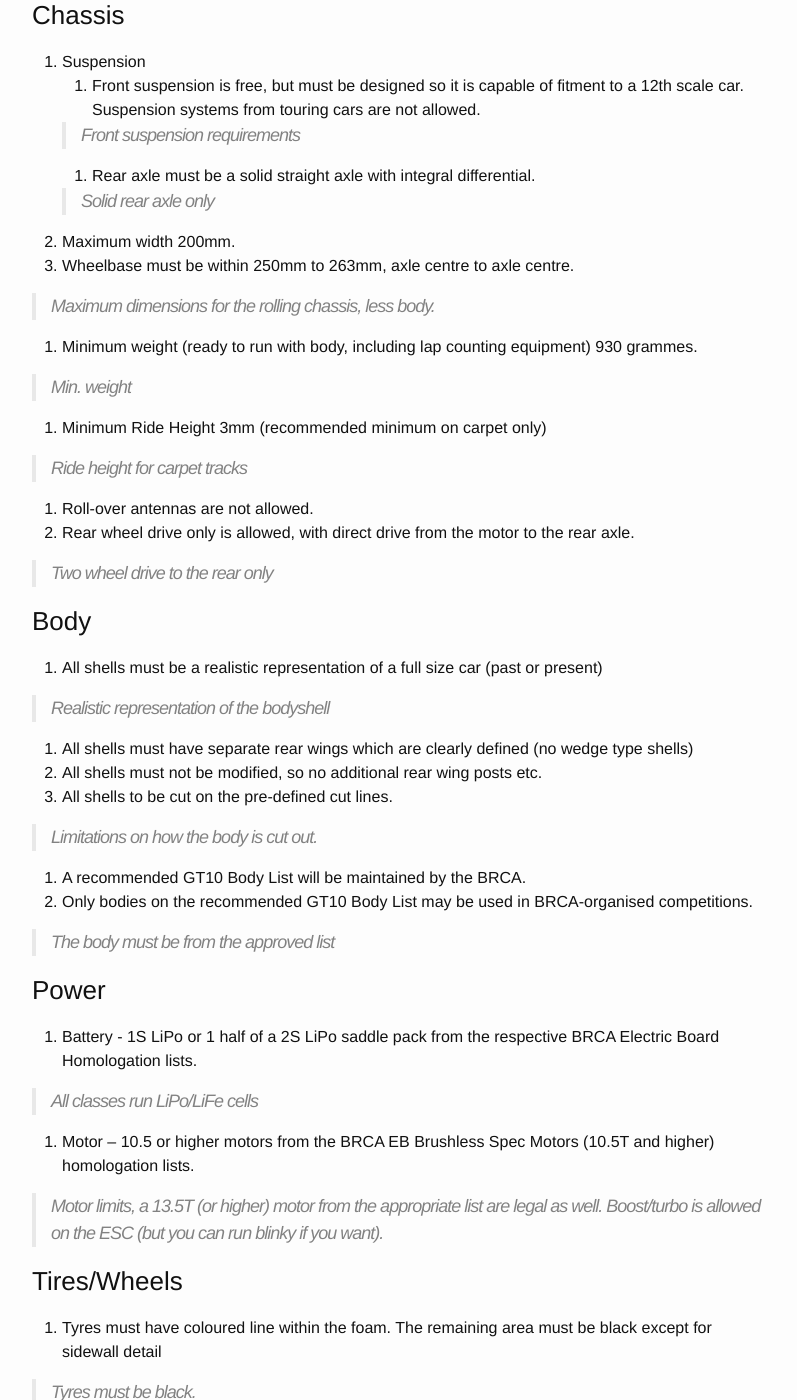
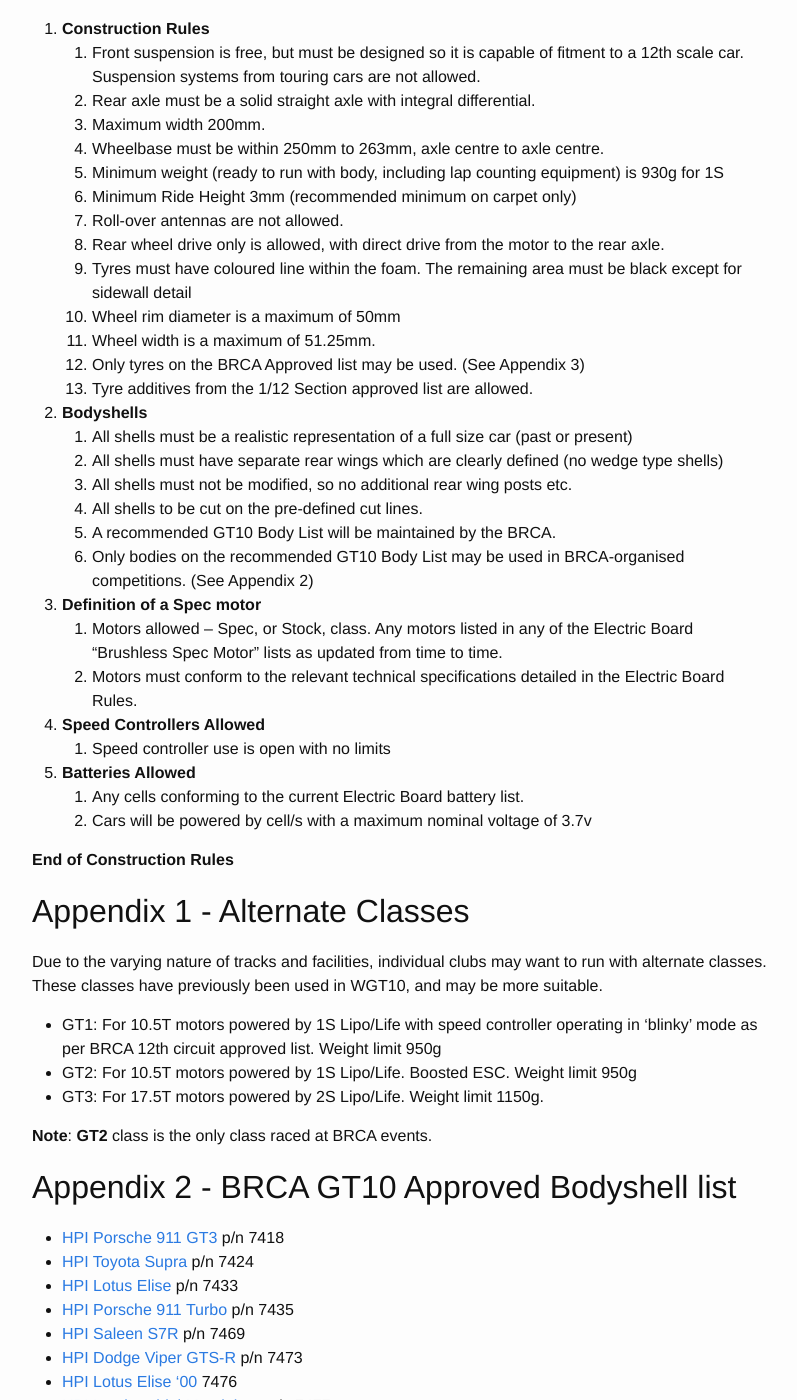
Before and after one commit to peppekerstens/rccars, a Jekyll site: the page built from _articles/brca-gt10-rules.md, in a window 1280 px wide and 1400 px high, scrolled down 318 px. Shown: the whole window, without its empty margins (238-1035 px from the left). Built offline with Jekyll 4.4.1, drawn with Linux system fonts in a browser that asks for light colours; some of the changed text lies outside the part shown.

Commit message:
Update the GT10 rules to the new released ones.

```diff
--- a/_articles/brca-gt10-rules.md
+++ b/_articles/brca-gt10-rules.md
@@ -4,92 +4,63 @@
 summary: Unofficial copy with better links (and linkability).
 ---
 
-Note: this is an **UNOFFICIAL** copy of the [official rules](http://www.brca.org/sites/www.brca.org/files/library_files/con_manager/GT10%20Rules%20and%20shell-tyre%20list%20v4-6.pdf) (downloaded on 2015-09-05), with some reformatting and links. I also integrated rule changes from the June 2015 EGM (making GT2 the only class), and corrected a mistake (the missing Protoform Gianna shell).
+Note: this is an **UNOFFICIAL** copy of the [official
+rules](http://www.britishradiocarassociation.co.uk/18-brca-gt10-constructionrules-v5-1-2015-16) (downloaded on 2015-10-05), with some reformatting
+and links.
 
-# V4.6 of the BRCA rules for the GT10 class.
+### v5.1 - 30/09/2015
 
-## Chassis
+# Rules
 
-1. Suspension
-    1. Front suspension is free, but must be designed so it is capable of fitment to a 12th scale car. Suspension systems from touring cars are not allowed.
+1. <strong id="1">Construction Rules</strong>
+    1. <span id="1.1">Front suspension is free, but must be designed so it is capable of fitment to a 12th scale car. Suspension systems from touring cars are not allowed.
+    1. <span id="1.2">Rear axle must be a solid straight axle with integral differential.
+    1. <span id="1.3">Maximum width 200mm.
+    1. <span id="1.4">Wheelbase must be within 250mm to 263mm, axle centre to axle centre.
+    1. <span id="1.5">Minimum weight (ready to run with body, including lap counting equipment) is 930g for 1S
+    1. <span id="1.6">Minimum Ride Height 3mm (recommended minimum on carpet only)
+    1. <span id="1.7">Roll-over antennas are not allowed.
+    1. <span id="1.8">Rear wheel drive only is allowed, with direct drive from the motor to the rear axle.
+    1. <span id="1.9">Tyres must have coloured line within the foam. The remaining area must be black except for sidewall detail
+    1. <span id="1.10">Wheel rim diameter is a maximum of 50mm
+    1. <span id="1.11">Wheel width is a maximum of 51.25mm.
+    1. <span id="1.12">Only tyres on the BRCA Approved list may be used. (See Appendix 3)
+    1. <span id="1.13">Tyre additives from the 1/12 Section approved list are allowed.
 
-    > Front suspension requirements
+1. <strong id="2">Bodyshells</strong>
+    1. <span id="2.1">All shells must be a realistic representation of a full size car (past or present)
+    1. <span id="2.2">All shells must have separate rear wings which are clearly defined (no wedge type shells)
+    1. <span id="2.3">All shells must not be modified, so no additional rear wing posts etc.
+    1. <span id="2.4">All shells to be cut on the pre-defined cut lines.
+    1. <span id="2.5">A recommended GT10 Body List will be maintained by the BRCA.
+    1. <span id="2.6">Only bodies on the recommended GT10 Body List may be used in BRCA-organised competitions. (See Appendix 2)
 
-    1. Rear axle must be a solid straight axle with integral differential.
+1. <strong id="3">Definition of a Spec motor</strong>
+    1. <span id="3.1">Motors allowed – Spec, or Stock, class. Any motors listed in any of the Electric Board "Brushless Spec Motor" lists as updated from time to time.
+    1. <span id="3.2">Motors must conform to the relevant technical specifications detailed in the Electric Board Rules.
 
-    > Solid rear axle only
+1. <strong id="4">Speed Controllers Allowed</strong>
+    1. <span id="4.1">Speed controller use is open with no limits
 
-1. Maximum width 200mm.
-1. Wheelbase must be within 250mm to 263mm, axle centre to axle centre.
+1. <strong id="5">Batteries Allowed</strong>
+    1. <span id="5.1">Any cells conforming to the current Electric Board battery list.
+    1. <span id="5.2">Cars will be powered by cell/s with a maximum nominal voltage of 3.7v
 
-> Maximum dimensions for the rolling chassis, less body.
+**End of Construction Rules**
 
-1. Minimum weight (ready to run with body, including lap counting equipment) 930 grammes.
+# Appendix 1 - Alternate Classes
 
-> Min. weight
+Due to the varying nature of tracks and facilities, individual clubs may want
+to run with alternate classes. These classes have previously been used in
+WGT10, and may be more suitable.
 
-1. Minimum Ride Height 3mm (recommended minimum on carpet only)
+- GT1: For 10.5T motors powered by 1S Lipo/Life with speed controller operating in 'blinky' mode as per BRCA 12th circuit approved list. Weight limit 950g
+- GT2: For 10.5T motors powered by 1S Lipo/Life. Boosted ESC. Weight limit 950g
+- GT3: For 17.5T motors powered by 2S Lipo/Life. Weight limit 1150g.
 
-> Ride height for carpet tracks
+**Note**: **GT2** class is the only class raced at BRCA events.
 
-1. Roll-over antennas are not allowed.
-1. Rear wheel drive only is allowed, with direct drive from the motor to the rear axle.
-
-> Two wheel drive to the rear only
-
-## Body
-
-1. All shells must be a realistic representation of a full size car (past or present)
-
-> Realistic representation of the bodyshell
-
-1. All shells must have separate rear wings which are clearly defined (no wedge type shells)
-1. All shells must not be modified, so no additional rear wing posts etc.
-1. All shells to be cut on the pre-defined cut lines.
-
-> Limitations on how the body is cut out.
-
-1. A recommended GT10 Body List will be maintained by the BRCA.
-1. Only bodies on the recommended GT10 Body List may be used in BRCA-organised competitions.
-
-> The body must be from the approved list
-
-## Power
-
-1. Battery - 1S LiPo or 1 half of a 2S LiPo saddle pack from the respective BRCA Electric Board Homologation lists.
-
-> All classes run LiPo/LiFe cells
-
-1. Motor – 10.5 or higher motors from the BRCA EB Brushless Spec Motors (10.5T and higher) homologation lists.
-
-> Motor limits, a 13.5T (or higher) motor from the appropriate list are legal as well. Boost/turbo is allowed on the ESC (but you can run blinky if you want).
-
-## Tires/Wheels
-
-1. Tyres must have coloured line within the foam. The remaining area must be black except for sidewall detail
-
-> Tyres must be black.
-
-1. Wheel rim diameter is a maximum of 50mm
-1. Wheel width is a maximum of 51mm, +0.25mm (due to manufacturing tolerances)
-
-> Dimensions for wheels.
-
-1. Only tyres on the BRCA Approved list may be used.
-
-> Control tyre usage (carpet tracks only).
-
-1. Tyre additives from the 12th Section approved list are allowed.
-
-> Tyre additives allowed.
-
-## Race Duration
-
-1. GT10 races will be 6 minutes in length, plus time to complete the last lap. Race and meeting formats will be as per existing BRCA 12th Section Track Rules.
-
-> Races for all classes are six minutes
-
-# BRCA Recommended Bodyshell list - GT10 Class
+# Appendix 2 - BRCA GT10 Approved Bodyshell list
 
 - [HPI Porsche 911 GT3](http://www.hpiracing.co.uk/piw.php?partNo=7418) p/n 7418
 - [HPI Toyota Supra](http://www.hpiracing.co.uk/piw.php?partNo=7424) p/n 7424
@@ -127,12 +98,20 @@
 - [Team Muso LM-P Type1](http://www.team-muso.com/lp.html)
 - [Rivall](http://www.rivall.nl/) LMP1 Le Mans Prototype version 2014
 
-# BRCA Control tyre list
+- [Corally MIX Porsche 962CK6](http://www.mix-rc.de/default.asp?ex=shop:produktedetail.asp&Artikel_id=223282) p/n MX78224
+- [Colt](http://www.colt.com.tw/200mm%20bodies.html) Porsche 911 GT1 p/n M1136
+- [Colt](http://www.colt.com.tw/200mm%20bodies.html) Mercedes CLK GTR p/n M1130
 
-- CRC - [2302 rear](https://www.teamcrc.com/crc/modules.php?name=Shopping_Cart&file=product&prodID=7719032), [2300 front](https://www.teamcrc.com/crc/modules.php?name=Shopping_Cart&file=product&prodID=7719031) – blue/purple ring embedded in foam
-- BSR – part numbers not stated – blue/purple ring embedded in foam. Note, CRC and BSR are the same product.
-- Jaco – [2100 front](http://www.cmldistribution.co.uk/product/JAC2100/jaco-world-gt-pro-10-spec-lilac-front-tyres-on-carbon-rims-2), [2110 rears](http://www.cmldistribution.co.uk/product/JAC2110/jaco-world-gt-pro-10-spec-lilac-rear-tyres-on-carbon-rims) – All black wheel with blue/purple ring embedded in foam
-- Contact – [JW38FA front](http://www.racing-cars.com/pp/Manufacturer/Contact_RC/JW38FA.html), [JW38RA rear](http://www.racing-cars.com/pp/Manufacturer/Contact_RC/JW38RA.html) – All white wheel with blue/purple ring embedded in foam
-- RC4Less – [R38WGT-F 1/10th Front](http://www.rc4less.com/product_info.php?products_id=456), [R37WGT-R 1/10th Rear](http://www.rc4less.com/product_info.php?products_id=457) with blue/purple ring embedded in foam
+# Appendix 3 - BRCA GT10 Control tyre list
 
-Embedded ring can look a different colour when additive is on, hence blue/purple description.
+All control tyres must be approved by the BRCA section, and have an identifying
+blue/purple ring. Nominally 38/37 shore "lilac" grade rubber.
+
+*Note: Embedded ring can look a different colour when additive is on, hence
+blue/purple description.*
+
+- CRC: [2302 rear](https://www.teamcrc.com/crc/modules.php?name=Shopping_Cart&file=product&prodID=7719032), [2300 front](https://www.teamcrc.com/crc/modules.php?name=Shopping_Cart&file=product&prodID=7719031) – blue/purple ring embedded in foam
+- BSR: part numbers not stated – blue/purple ring embedded in foam. Note, CRC and BSR are the same product.
+- Jaco: [2100 front](http://www.cmldistribution.co.uk/product/JAC2100/jaco-world-gt-pro-10-spec-lilac-front-tyres-on-carbon-rims-2), [2110 rears](http://www.cmldistribution.co.uk/product/JAC2110/jaco-world-gt-pro-10-spec-lilac-rear-tyres-on-carbon-rims) – All black wheel with blue/purple ring embedded in foam
+- Contact: [JW38FA front](http://www.racing-cars.com/pp/Manufacturer/Contact_RC/JW38FA.html), [JW38RA rear](http://www.racing-cars.com/pp/Manufacturer/Contact_RC/JW38RA.html) – All white wheel with blue/purple ring embedded in foam
+- RC4Less: [R38WGT-F 1/10th Front](http://www.rc4less.com/product_info.php?products_id=456), [R37WGT-R 1/10th Rear](http://www.rc4less.com/product_info.php?products_id=457) with blue/purple ring embedded in foam
```
